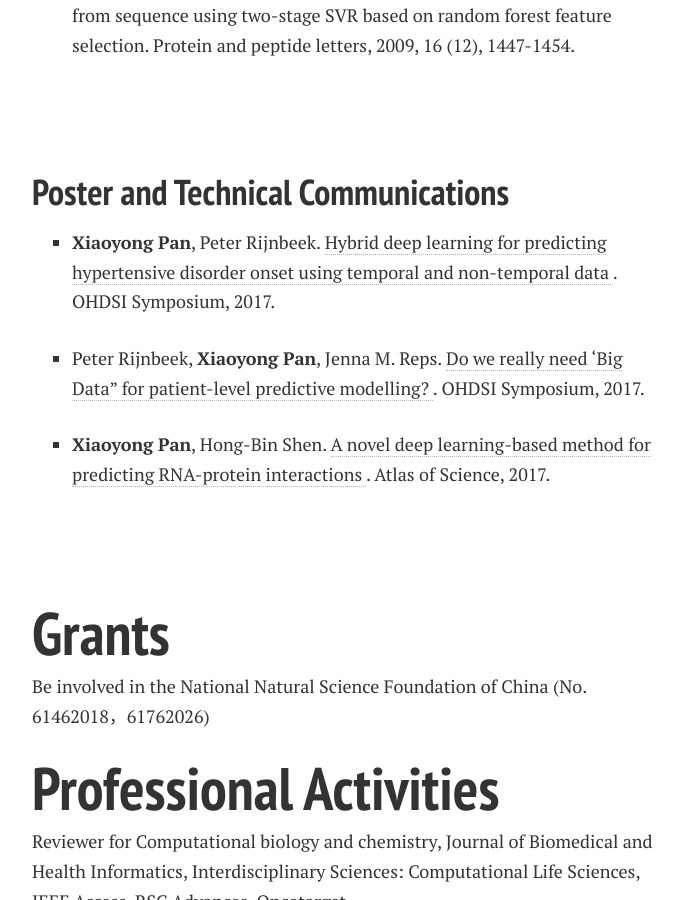
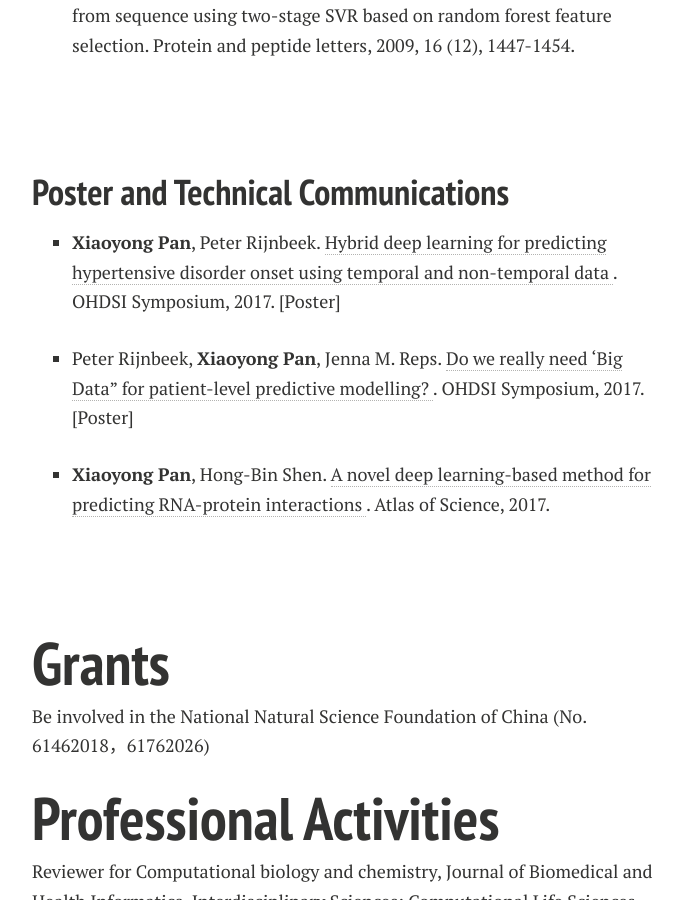
Before and after one commit to xypan1232/xypan1232.github.io, a Jekyll site: the page built from publications.md, in a window 1280 px wide and 900 px high, scrolled down 2020 px. Shown: the whole window, without its empty margins (288-970 px from the left). Built offline with Jekyll 4.4.1, drawn with Linux system fonts in a browser that asks for light colours; nearby versions of some CDN libraries; Markdown is read by kramdown in place of the engine named in the settings.

Commit message:
Update publications.md

```diff
--- a/publications.md
+++ b/publications.md
@@ -59,11 +59,11 @@
 
 ## Poster and Technical Communications
 <ul>
-<li><p><b>Xiaoyong Pan</b>, Peter Rijnbeek. <a href="https://atlasofscience.org/a-novel-deep-learning-based-method-for-predicting-rna-protein-interactions/"> Hybrid deep learning for predicting hypertensive disorder onset using temporal and non-temporal data </a>. OHDSI Symposium, 2017.</p>
+<li><p><b>Xiaoyong Pan</b>, Peter Rijnbeek. <a href="https://atlasofscience.org/a-novel-deep-learning-based-method-for-predicting-rna-protein-interactions/"> Hybrid deep learning for predicting hypertensive disorder onset using temporal and non-temporal data </a>. OHDSI Symposium, 2017. [Poster]</p>
 </li>
 </ul>
 <ul>
-<li><p>Peter Rijnbeek, <b>Xiaoyong Pan</b>, Jenna M. Reps. <a href="https://atlasofscience.org/a-novel-deep-learning-based-method-for-predicting-rna-protein-interactions/">Do we really need ‘Big Data” for patient-level predictive modelling? </a>. OHDSI Symposium, 2017.</p>
+<li><p>Peter Rijnbeek, <b>Xiaoyong Pan</b>, Jenna M. Reps. <a href="https://atlasofscience.org/a-novel-deep-learning-based-method-for-predicting-rna-protein-interactions/">Do we really need ‘Big Data” for patient-level predictive modelling? </a>. OHDSI Symposium, 2017.[Poster]</p>
 </li>
 </ul>
 <ul>
```
